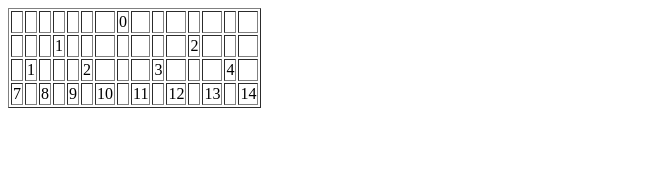
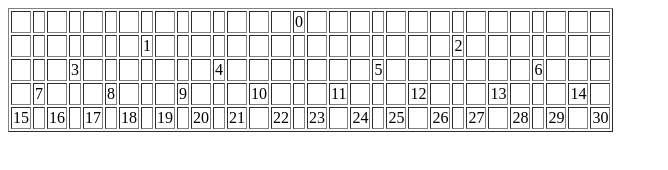
Before and after one commit to flynn1411/AED-2PAC, a plain HTML site: page TuPAC/Heap/JS/index.html in a window 1280 px wide. Shown: the whole page, without its empty margins (0-668 px from the left). Drawn offline with Linux system fonts and the light colour scheme.

Commit message:
Heap JS Finalizado Commit

```diff
--- a/TuPAC/Heap/JS/heap.js
+++ b/TuPAC/Heap/JS/heap.js
@@ -23,8 +23,8 @@ function HeapBuild(list = new LinkedList()){
         matrix[0][Math.floor(w/2)] = list.atPosition(0).value;
 
         //filas intermedias
+        positionCounter = 1;
         for(i = 1; i < h-1; i++){
-            positionCounter = 1;
             for(count = (Math.pow(2,h-1-i))-1; count < matrix[i].length; count += Math.pow(2,h-i)){
                  matrix[i][count] = list.atPosition(positionCounter).value;
                 positionCounter++;
@@ -32,13 +32,16 @@ function HeapBuild(list = new LinkedList()){
         }
 
         //Ultima fila
-        j=mi;
-        for(count = 0; count <= w; count +=2){
-            matrix[h-1][count] = list.atPosition(j).value;
-            j++
+        for(count = 0; count < w; count += 2){
+            if(positionCounter >= list.getLength()){
+                break;
+            }
+            else{
+                matrix[h-1][count] = list.atPosition(positionCounter).value;
+                positionCounter++;
+            }
+
         }
-
-
 
         this.printHeap(matrix);
 }
--- a/TuPAC/Heap/JS/index.html
+++ b/TuPAC/Heap/JS/index.html
@@ -21,7 +21,23 @@ list.add(11);
 list.add(12);
 list.add(13);
 list.add(14);
-//list.add(15);*/
+list.add(15);
+list.add(16);
+list.add(17);
+list.add(18);
+list.add(19);
+list.add(20);
+list.add(21);
+list.add(22);
+list.add(23);
+list.add(24);
+list.add(25);
+list.add(26);
+list.add(27);
+list.add(28);
+list.add(29);
+list.add(30);
+//list.add(31);
 
 heap = new Heap();
 heap.build(list);
```
